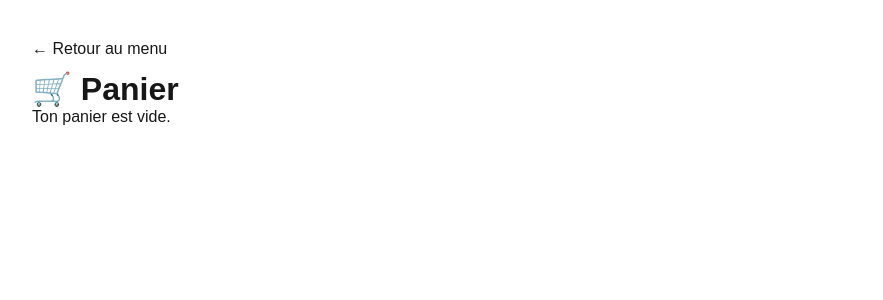
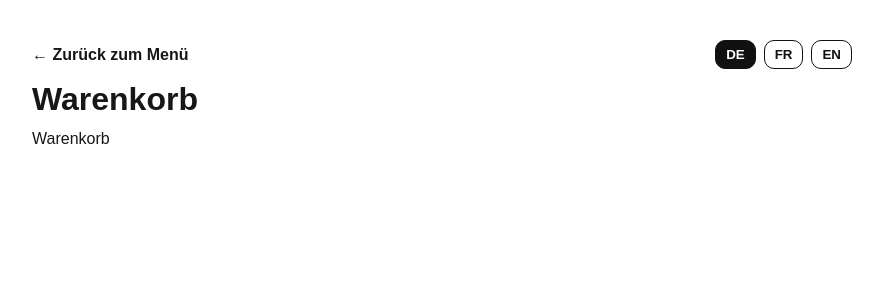
Before and after one commit to fossodjateng-gif/afrofood-app, a Next.js app: page /cart in a window 1280 px wide. Shown: the top 300 px of the page, without its empty margins (8-891 px from the left). Built offline with nearby package versions, Linux system fonts and the light colour scheme.

Commit message:
Multilingue cart + language switch

```diff
--- a/src/app/cart/page.tsx
+++ b/src/app/cart/page.tsx
@@ -1,6 +1,8 @@
 "use client";
 
 import { useEffect, useState } from "react";
+import { translations, type Lang, getSavedLang, saveLang } from "@/lib/translations";
+
 import {
   getCart,
   cartTotal,
@@ -14,6 +16,15 @@ import {
 
 export default function CartPage() {
   const [cart, setCart] = useState<CartItem[]>([]);
+const [lang, setLang] = useState<Lang>("de");
+
+useEffect(() => {
+  setLang(getSavedLang());
+}, []);
+
+const t = translations[lang];
+
+
 
   useEffect(() => {
     setCart(getCart());
@@ -30,14 +41,82 @@ export default function CartPage() {
 
   return (
     <main  className="af-page" style={{ padding: 40, fontFamily: "Arial, sans-serif", maxWidth: 900 }}>
-      <a href="/menu" style={{ textDecoration: "none" }}>
-        ← Retour au menu
-      </a>
+      <div
+  style={{
+    display: "flex",
+    justifyContent: "space-between",
+    alignItems: "center",
+    gap: 12,
+    flexWrap: "wrap",
+    marginBottom: 12,
+  }}
+>
+  <a href="/menu" style={{ textDecoration: "none", fontWeight: 800 }}>
+    {t.cart_back}
+  </a>
 
-      <h1 style={{ marginTop: 12 }}>🛒 Panier</h1>
+  <div style={{ display: "flex", gap: 8, alignItems: "center" }}>
+    <button
+      onClick={() => {
+        setLang("de");
+        saveLang("de");
+      }}
+      style={{
+        padding: "6px 10px",
+        borderRadius: 10,
+        border: "1px solid #111",
+        background: lang === "de" ? "#111" : "white",
+        color: lang === "de" ? "white" : "#111",
+        cursor: "pointer",
+        fontWeight: 800,
+      }}
+    >
+      DE
+    </button>
+
+    <button
+      onClick={() => {
+        setLang("fr");
+        saveLang("fr");
+      }}
+      style={{
+        padding: "6px 10px",
+        borderRadius: 10,
+        border: "1px solid #111",
+        background: lang === "fr" ? "#111" : "white",
+        color: lang === "fr" ? "white" : "#111",
+        cursor: "pointer",
+        fontWeight: 800,
+      }}
+    >
+      FR
+    </button>
+
+    <button
+      onClick={() => {
+        setLang("en");
+        saveLang("en");
+      }}
+      style={{
+        padding: "6px 10px",
+        borderRadius: 10,
+        border: "1px solid #111",
+        background: lang === "en" ? "#111" : "white",
+        color: lang === "en" ? "white" : "#111",
+        cursor: "pointer",
+        fontWeight: 800,
+      }}
+    >
+      EN
+    </button>
+  </div>
+
+  <h1 style={{ margin: 0, width: "100%" }}>{t.cart_title}</h1>
+</div>
+
 
       {cart.length === 0 ? (
-        <p>Ton panier est vide.</p>
+        <p>{t.cart_title}</p>
       ) : (
         <>
           <div style={{ display: "grid", gap: 12, marginTop: 12 }}>
@@ -143,11 +222,11 @@ export default function CartPage() {
 
           {dipExtra > 0 && (
             <div style={{ marginTop: 10, fontSize: 16 }}>
-             Zuschlag für Dips: <b>{dipExtra.toFixed(2)} €</b> (ab dem 2. Dip)
+             {t.cart_dips_extra}: <b>{dipExtra.toFixed(2)} €</b> {t.cart_dips_extra}
             </div>
           )}
 
-          <h2 style={{ marginTop: 24 }}>Total : {total.toFixed(2)} €</h2>
+          <h2 style={{ marginTop: 24 }}>{t.cart_total}: {total.toFixed(2)} €</h2>
 
 
           <button
@@ -165,7 +244,7 @@ export default function CartPage() {
               cursor: "pointer",
             }}
           >
-            Vider le panier
+           {t.cart_clear}
           </button>
         </>
       )}
--- /dev/null
+++ b/src/lib/translations.ts
@@ -0,0 +1,74 @@
+export type Lang = "de" | "fr" | "en";
+
+export const LANG_KEY = "af_lang";
+
+export function getSavedLang(): Lang {
+  if (typeof window === "undefined") return "de";
+  const v = localStorage.getItem(LANG_KEY);
+  if (v === "fr" || v === "en" || v === "de") return v;
+  return "de";
+}
+
+export function saveLang(lang: Lang) {
+  if (typeof window === "undefined") return;
+  localStorage.setItem(LANG_KEY, lang);
+}
+
+
+export const translations = {
+  de: {
+    menu: "Menü",
+    cart: "Warenkorb",
+    add: "Hinzufügen",
+    emptyCart: "Dein Warenkorb ist leer.",
+    total: "Gesamt",
+    clearCart: "Warenkorb leeren",
+    legend: "Legende",
+        // cart
+    cart_title: "Warenkorb",
+    cart_back: "← Zurück zum Menü",
+    cart_empty: "Dein Warenkorb ist leer.",
+    cart_total: "Gesamt",
+    cart_clear: "Warenkorb leeren",
+    cart_dips_extra: "Zuschlag für Dips",
+    cart_dips_note: "(ab dem 2. Dip)",
+  },
+
+  fr: {
+    menu: "Menu",
+    cart: "Panier",
+    add: "Ajouter",
+    emptyCart: "Ton panier est vide.",
+    total: "Total",
+    clearCart: "Vider le panier",
+    legend: "Légende",
+        // cart
+    cart_title: "Panier",
+    cart_back: "← Retour au menu",
+    cart_empty: "Ton panier est vide.",
+    cart_total: "Total",
+    cart_clear: "Vider le panier",
+    cart_dips_extra: "Supplément Dips",
+    cart_dips_note: "(à partir du 2e dip)",
+
+  },
+
+  en: {
+    menu: "Menu",
+    cart: "Cart",
+    add: "Add",
+    emptyCart: "Your cart is empty.",
+    total: "Total",
+    clearCart: "Clear cart",
+    legend: "Legend",
+        // cart
+    cart_title: "Cart",
+    cart_back: "← Back to menu",
+    cart_empty: "Your cart is empty.",
+    cart_total: "Total",
+    cart_clear: "Clear cart",
+    cart_dips_extra: "Dips surcharge",
+    cart_dips_note: "(from the 2nd dip)",
+
+  },
+};
```
Also changed, not shown: src/app/menu/page.tsx (+44 -3 lines).
